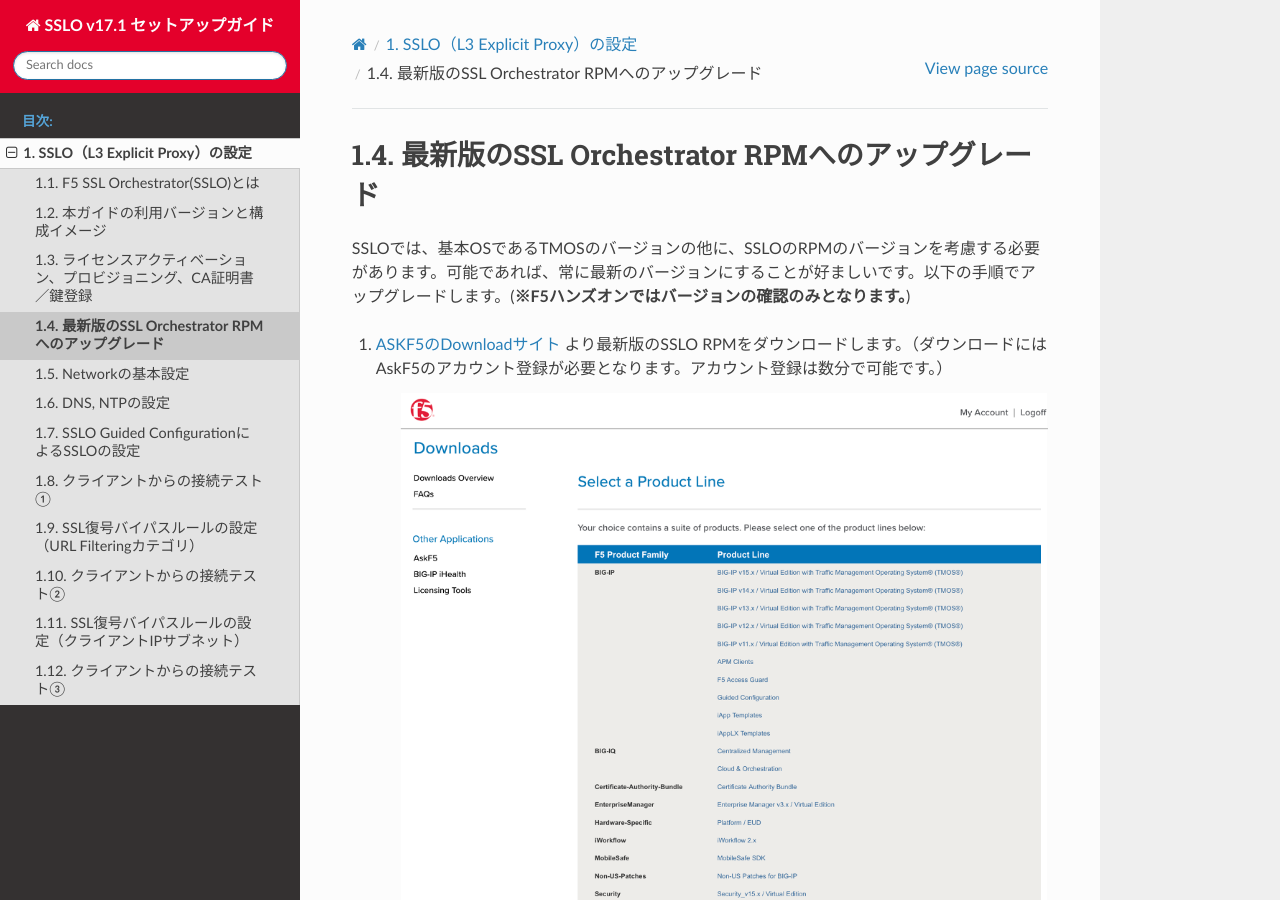
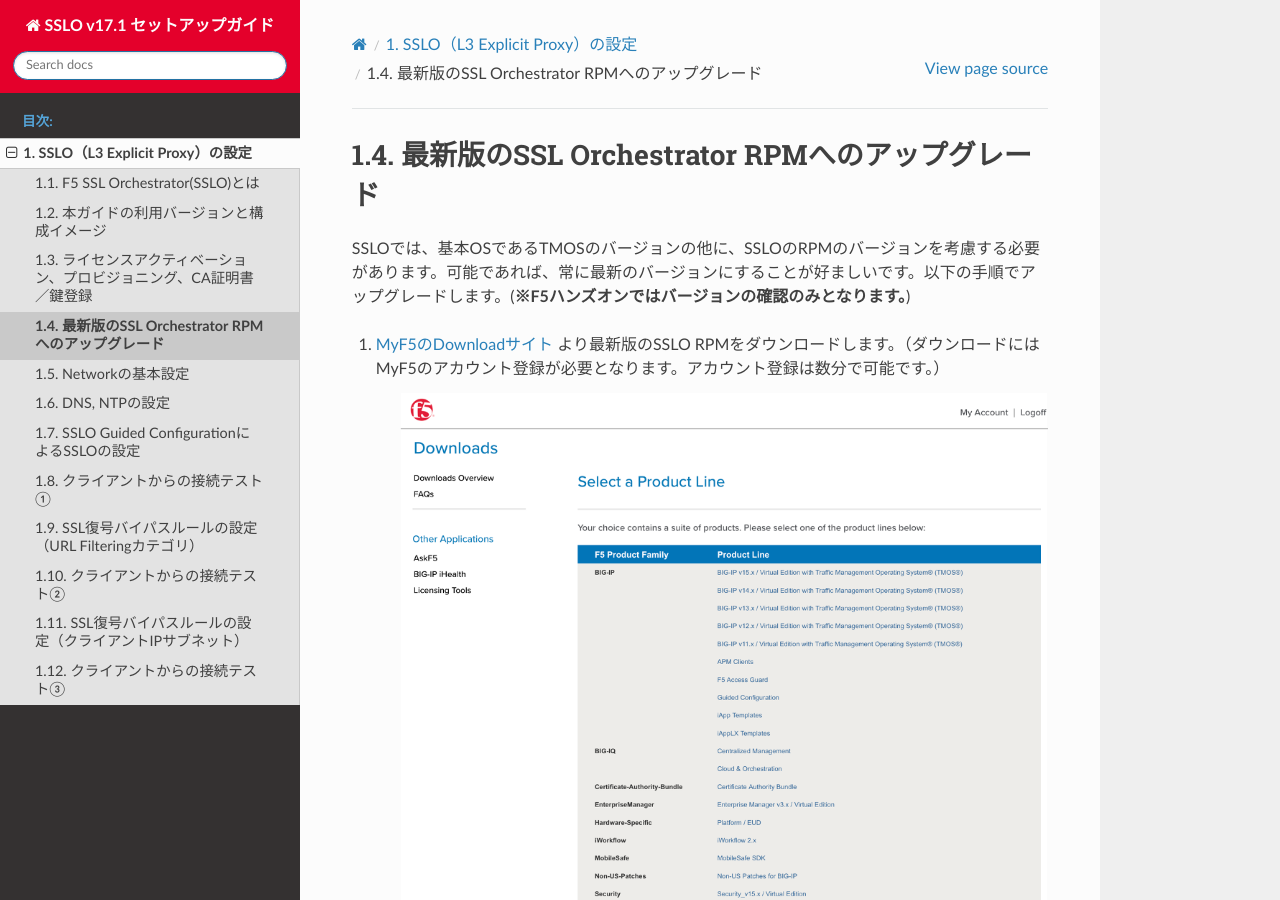
Before and after one commit to BeF5/f5j-easy-setup-sslo-17, a Sphinx documentation site: the page built from docs/content1/module04/module04.rst, in a window 1280 px wide and 900 px high. Built offline with Sphinx 7.4.7 and the Read the Docs theme 3.1.0, drawn with Linux system fonts in a browser that asks for light colours.

Commit message:
Update module04.rst to v17.5

```diff
--- a/docs/content1/module04/module04.rst
+++ b/docs/content1/module04/module04.rst
@@ -3,7 +3,7 @@
 
 SSLOでは、基本OSであるTMOSのバージョンの他に、SSLOのRPMのバージョンを考慮する必要があります。可能であれば、常に最新のバージョンにすることが好ましいです。以下の手順でアップグレードします。(**※F5ハンズオンではバージョンの確認のみとなります。**)
 
-#. `ASKF5のDownloadサイト <https://downloads.f5.com/>`__ より最新版のSSLO RPMをダウンロードします。（ダウンロードにはAskF5のアカウント登録が必要となります。アカウント登録は数分で可能です。）
+#. `MyF5のDownloadサイト <https://my.f5.com/manage/s/downloads>`__ より最新版のSSLO RPMをダウンロードします。（ダウンロードにはMyF5のアカウント登録が必要となります。アカウント登録は数分で可能です。）
 
     .. image:: images/mod4-1.png
     |
```
